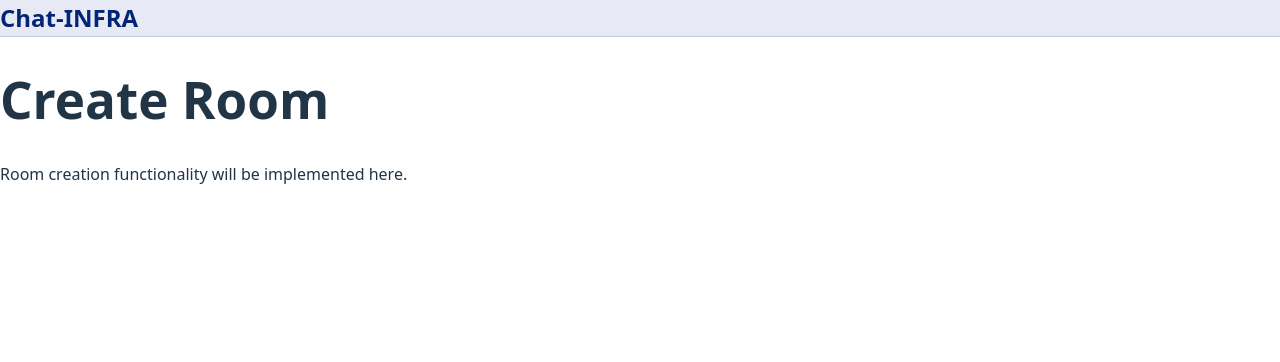
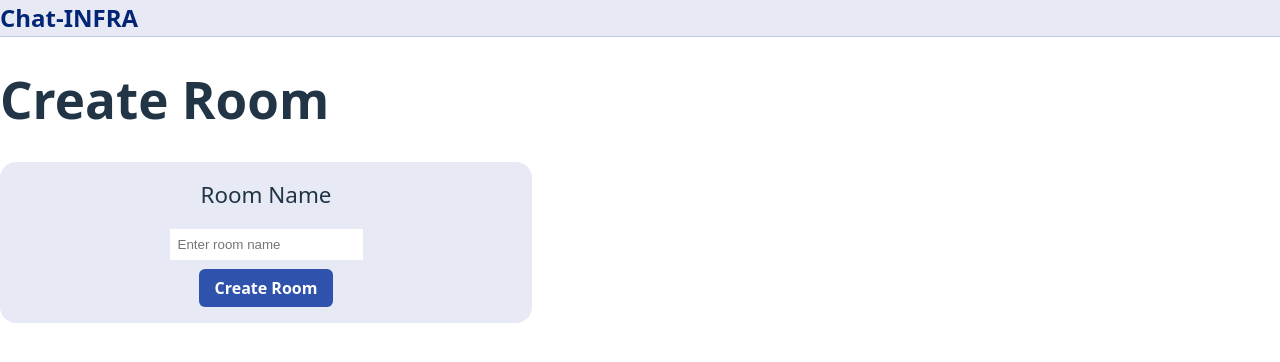
Before and after one commit to saitamau-maximum/Maximum-Infra-hands-on, a React (Vite) app in the folder frontend/: page /room/create in a window 1280 px wide. Shown: the top 362 px of the page. Built offline with nearby package versions, Linux system fonts and the light colour scheme; no server answers.

Commit message:
feat: add create room page

```diff
--- a/frontend/src/app/router.tsx
+++ b/frontend/src/app/router.tsx
@@ -2,8 +2,8 @@
 import { createBrowserRouter } from "react-router-dom";
 import { HomePage } from "../features/home";
 import { Layout } from "../features/layout";
-import { LoginPage, RegisterPage } from "../features/auth/pages";
-import { CreateRoomPage } from "../features/room/pages/CreateRoomPage";
+import { LoginPage, RegisterPage } from "../features/auth";
+import { CreateRoomPage } from "../features/room";
 
 
 export const appRouter = createBrowserRouter([
--- /dev/null
+++ b/frontend/src/features/room/components/CreateRoomForm/CreateRoomForm.module.css
@@ -0,0 +1,6 @@
+.form {
+  width: 500px;
+  border-radius: 16px;
+  background-color: var(--primary-50);
+  padding: 16px;
+}
--- /dev/null
+++ b/frontend/src/features/room/components/CreateRoomForm/CreateRoomForm.tsx
@@ -0,0 +1,37 @@
+import { useForm } from "react-hook-form";
+import { Form } from "../../../ui/Form";
+import { CreateRoomFormData } from "../../types/CreateRoomFormDate";
+
+import styles from "./CreateRoomForm.module.css";
+
+export const CreateRoomForm = () => {
+  const {
+    register,
+    handleSubmit,
+  } = useForm<CreateRoomFormData>();
+  const handleCreateRoom = async (data: CreateRoomFormData) => {
+    try {
+      // TODO: 部屋作成APIを呼び出す
+      console.log("Room created:", data);
+    } catch (error) {
+      console.error("Room creation failed:", error);
+    }
+  };
+  return (
+    <form className={styles.form} onSubmit={handleSubmit(handleCreateRoom)}>
+      <Form.Field>
+        <Form.Label label="Room Name" />
+        <Form.Input
+          type="text"
+          id="roomName"
+          required
+          placeholder="Enter room name"
+          {...register("name")}
+        />
+        <Form.Button type="submit">
+          Create Room
+        </Form.Button>
+      </Form.Field>
+    </form>
+  );
+}
--- /dev/null
+++ b/frontend/src/features/room/index.ts
@@ -0,0 +1 @@
+export * from "./pages";
--- a/frontend/src/features/room/pages/CreateRoomPage.tsx
+++ b/frontend/src/features/room/pages/CreateRoomPage.tsx
@@ -1,8 +1,10 @@
+import { CreateRoomForm } from "../components/CreateRoomForm/CreateRoomForm";
+
 export const CreateRoomPage = () => {
   return (
     <div>
       <h1>Create Room</h1>
-      <p>Room creation functionality will be implemented here.</p>
+      <CreateRoomForm />
     </div>
   );
 }
--- /dev/null
+++ b/frontend/src/features/room/pages/index.ts
@@ -0,0 +1 @@
+export * from "./CreateRoomPage";
--- /dev/null
+++ b/frontend/src/features/room/types/CreateRoomFormDate.ts
@@ -0,0 +1,3 @@
+export type CreateRoomFormData = {
+  name: string;
+};
```
